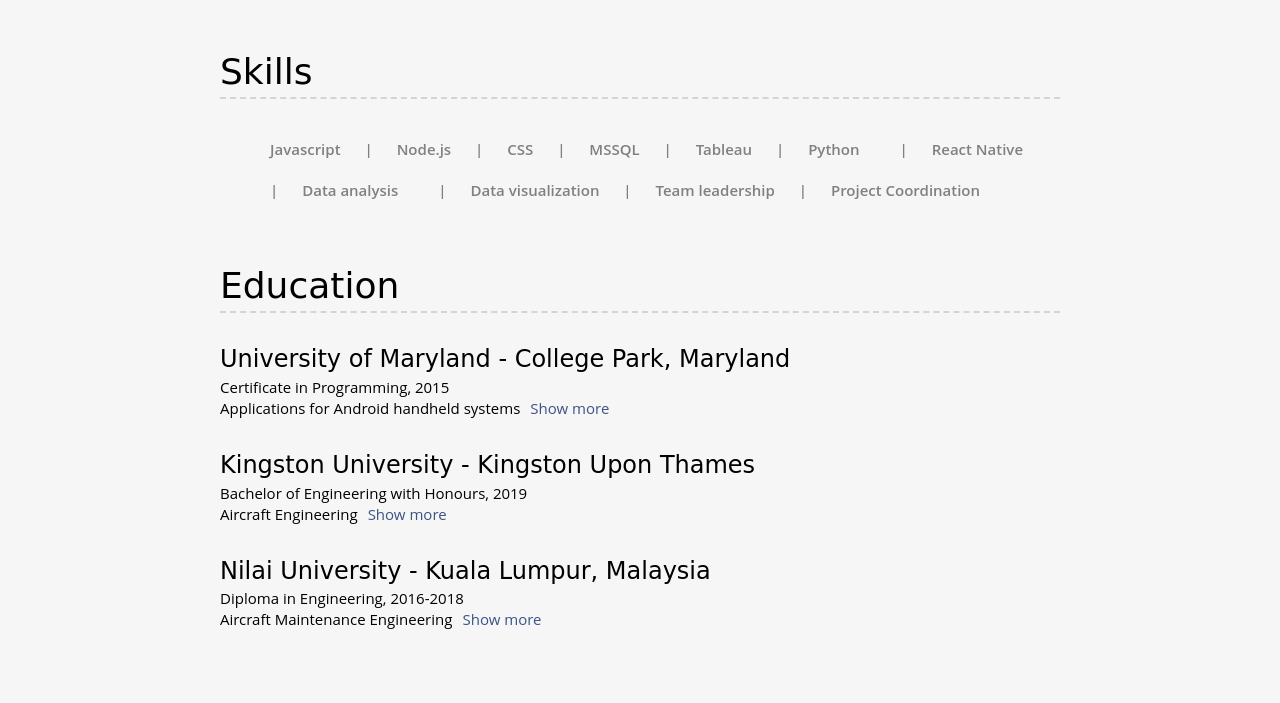
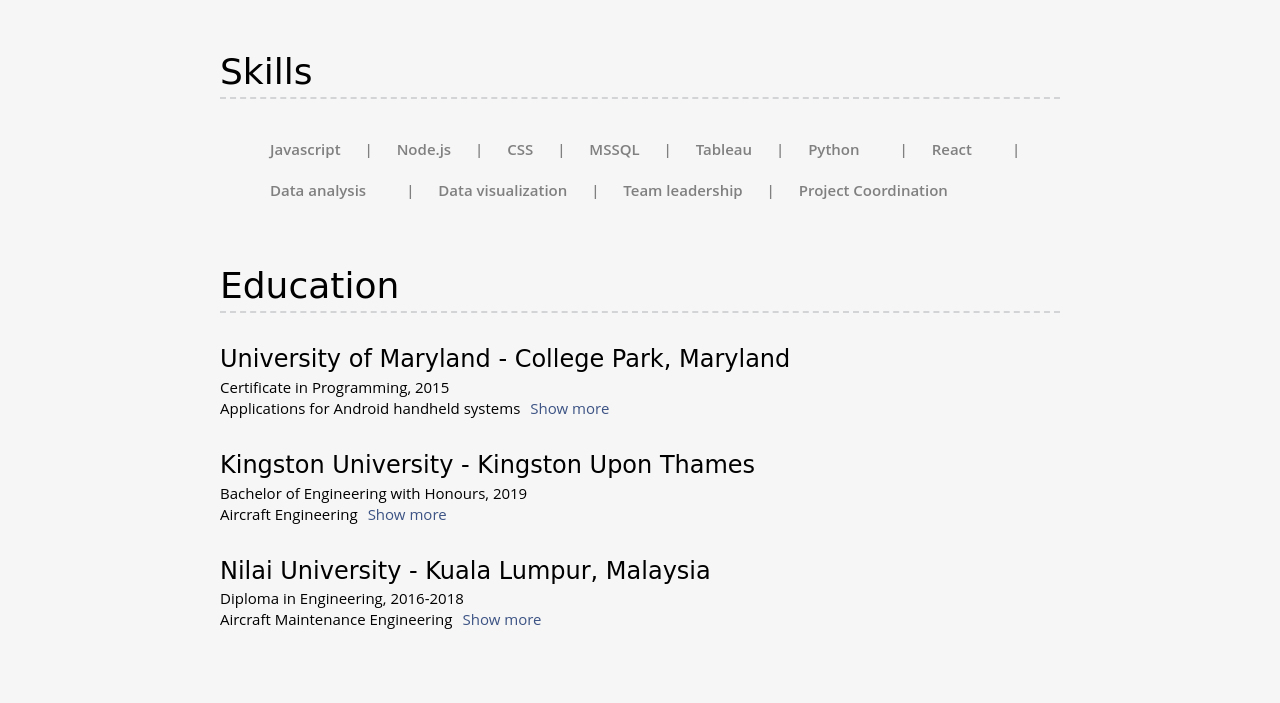
Before and after one commit to O7hman/O7hman, a plain HTML site: page resume.html in a window 1280 px wide. Shown: the part 2565-3268 px from the top of the page. Drawn offline with Linux system fonts and the light colour scheme.

Commit message:
Updated the resume page

```diff
--- a/resume.html
+++ b/resume.html
@@ -142,7 +142,7 @@
             <li>|</li>
             <li>Python<li>
             <li>|</li>
-            <li>React Native<li>
+            <li>React<li>
             <li>|</li>
             <li>Data analysis<li>
             <li>|</li>
```
